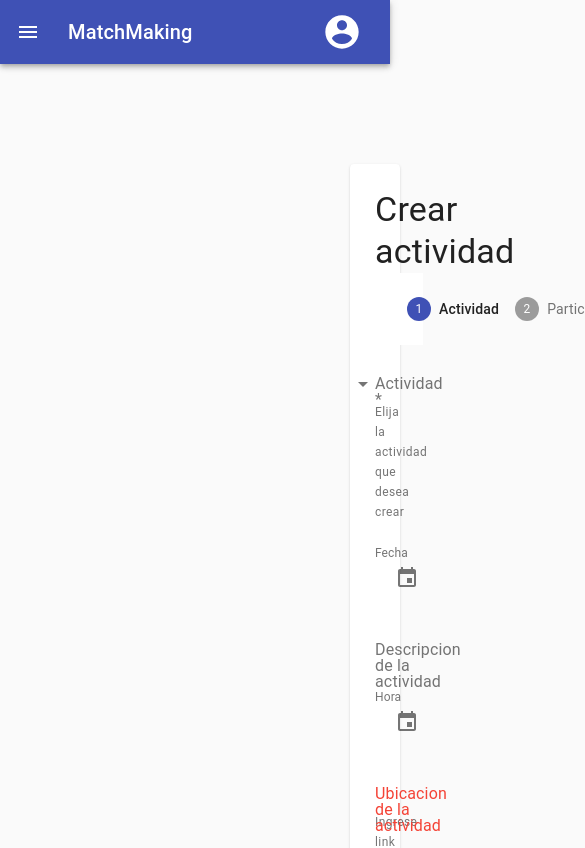
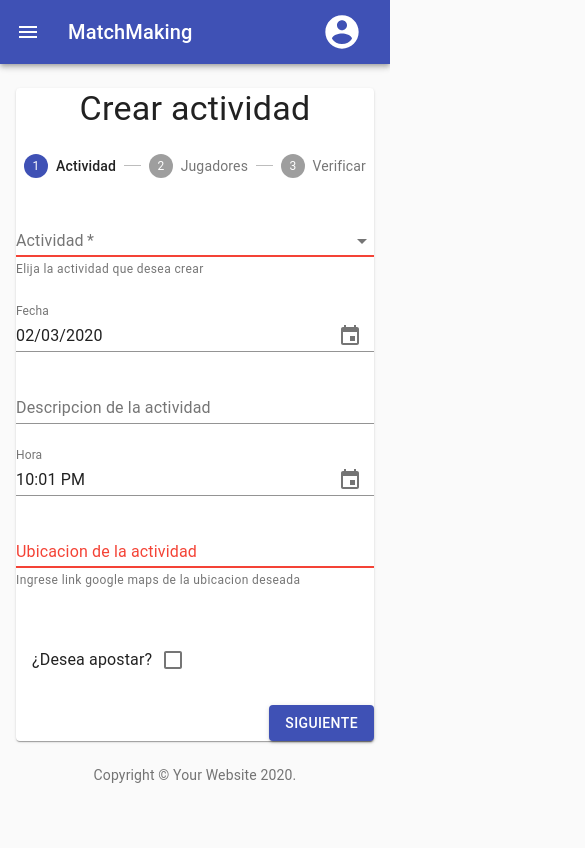
Before and after one commit to IETI-Starsoft/Matchmaking-Frontend, a React (Create React App) app: page /crear-match in a window 390 px wide. Shown: the top 848 px of the page, 585 px wide, since content can reach past the window. Built offline with nearby package versions, Linux system fonts and the light colour scheme.

Commit message:
:iphone: create-activity

```diff
--- a/src/App.js
+++ b/src/App.js
@@ -4,7 +4,7 @@ import Login from "./components/login/Login";
 import SignUp from "./components/login/SignUp";
 import Perfil from "./components/Perfil/usuario/PerfilUsuario";
 
-import { CreateActivity } from "./components/crear_actividad/createActivity";
+import CreateActivity from "./components/crear_actividad/createActivity";
 import CrearEquipo from "./components/Equipo/CreacionEquipo";
 import { ListaDeActividades } from "./components/actividad/ListaDeActividades";
 import PerfilEquipo from "./components/Perfil/equipo/PerfilEquipo";
--- a/src/components/crear_actividad/chooseActivity.js
+++ b/src/components/crear_actividad/chooseActivity.js
@@ -24,10 +24,6 @@ export class ChooseActivity extends React.Component {
 
 
   render(){
-    const FormNotFilled = {
-      background: 'linear-gradient(45deg, #CB3234 30%, #CB3234 90%)',
-
-    };
 
     return (
         <React.Fragment>
@@ -38,7 +34,7 @@ export class ChooseActivity extends React.Component {
             <Grid item xs={12} sm={6}>
             <FormControl required fullWidth>
             <InputLabel htmlFor="age-native-helper">Actividad</InputLabel>
-            {this.props.activity == ""  ?
+            {this.props.activity === ""  ?
             <NativeSelect error
             value={this.props.activity}
             onChange={this.props.changeActivity}
@@ -76,7 +72,7 @@ export class ChooseActivity extends React.Component {
                     </MuiPickersUtilsProvider>
                     </FormControl>
             </Grid>
-            <Grid item xs={4} sm={6}>
+            <Grid item xs={12} sm={6}>
             <FormControl required fullWidth>
             <TextField
               id="descripcion"
@@ -105,7 +101,7 @@ export class ChooseActivity extends React.Component {
             </Grid>
             <Grid item xs={12} sm={6}>
             <FormControl required fullWidth>
-            {this.props.location == "" ?
+            {this.props.location === "" ?
             <TextField error
               id="ubicacion"
               name="Ubicacion"
@@ -127,7 +123,7 @@ export class ChooseActivity extends React.Component {
             <Grid item xs={12} sm={6}>
             <FormControl  margin="normal" fullWidth>
                 { this.props.stateBet ?
-                this.props.bet == 0  ?
+                this.props.bet === 0  ?
                       <Input error
                         label="Cantidad"
                         value={this.props.bet}
--- a/src/components/crear_actividad/createActivity.css
+++ /dev/null
@@ -1,29 +0,0 @@
-.appBar {
-    position: 'relative',
-  }
-
-.layout {
-    width: 'auto';
-    margin-left: 350px;
-    margin-right: 350px;
-
-  }
-.paper {
-    margin-top:100px;
-    margin-bottom: 100px;
-    padding: 25px;
-  }
-
-.stepper {
-    padding: 10px
-  }
-
-.buttons {
-    display: flex;
-    justify-content: flex-end;
-  }
-
-.button {
-    margin-top: 10px;
-    margin-left: 10px;
-  }
--- a/src/components/crear_actividad/createActivity.js
+++ b/src/components/crear_actividad/createActivity.js
@@ -11,11 +11,12 @@ import Typography from '@material-ui/core/Typography';
 import { ChooseActivity } from './chooseActivity';
 import { Participants } from './participants';
 import {Verify} from './verify';
-import './createActivity.css'
 import Menu from "../menu/NavBar";
+import { withStyles } from '@material-ui/core/styles';
 
 
-export class CreateActivity extends React.Component{
+
+class CreateActivity extends React.Component{
 
     constructor(props){
         super(props)
@@ -54,19 +55,19 @@ export class CreateActivity extends React.Component{
           }
 
 
-        const steps = ['Actividad', 'Participantes','Verificar'];
+        const steps = ['Actividad', 'Jugadores','Verificar'];
 
 
         return (
             <React.Fragment>
             <CssBaseline />
             <Menu />
-            <main className="layout">
-              <Paper className="paper">
+            <main className={this.props.classes.layout}>
+              <Paper className={this.props.classes.paper}>
                 <Typography component="h1" variant="h4" align="center">
                   Crear actividad
                 </Typography>
-                <Stepper activeStep={this.state.count} className="stepper">
+                <Stepper activeStep={this.state.count} className={this.props.classes.stepper}>
                   {steps.map(label => (
                     <Step key={label}>
                       <StepLabel>{label}</StepLabel>
@@ -87,9 +88,9 @@ export class CreateActivity extends React.Component{
                   ) : (
                     <React.Fragment>
                       {this.getStepContent(this.state.count)}
-                      <div className="buttons">
+                      <div className={this.props.classes.buttons}>
                         {this.state.count !== 0 && (
-                          <Button onClick={this.handleBack} className="button">
+                          <Button onClick={this.handleBack} className={this.props.classes.button}>
                             Atras
                           </Button>
                         )}
@@ -97,7 +98,7 @@ export class CreateActivity extends React.Component{
                           variant="contained"
                           color="primary"
                           onClick={this.handleNext}
-                          className="button"
+                          className={this.props.classes.button}
                         >
                           {this.state.count === steps.length - 1 ? 'Confirmar Actividad' : 'Siguiente'}
                         </Button>
@@ -115,7 +116,6 @@ export class CreateActivity extends React.Component{
     //choose activity
     handleChangeActivity(e) {
       this.setState({activity: e.target.value})
-      if (this.state.activiy == ""){this.state.fieldsFull = false}
     }
 
     handleDateChange(datee) {this.setState({date: datee})}
@@ -164,7 +164,7 @@ export class CreateActivity extends React.Component{
       const newChecked = [...this.state.checked];
       if (this.state.checkTeams){
         if (currentIndex === -1){
-          if (this.state.checked.length == 0){
+          if (this.state.checked.length === 0){
             newChecked.push(value);
             this.setState({checked:newChecked});
           }
@@ -186,10 +186,10 @@ export class CreateActivity extends React.Component{
 
     // create activity
     handleNext() {
-      if (this.state.count == 0){
+      if (this.state.count === 0){
         this.validateChoose(this.nextStep)
       }
-      else if (this.state.count ==1){
+      else if (this.state.count ===1){
         this.validateParticipants(this.nextStep)
       }
       else{
@@ -202,9 +202,9 @@ export class CreateActivity extends React.Component{
     }
 
     validateChoose(callback){
-      if(this.state.activity != "" && this.state.location != "" ){
-        if (this.state.stateBet == true) {
-          if (this.state.bet != "" && this.state.bet > 0 ){
+      if(this.state.activity !== "" && this.state.location !== "" ){
+        if (this.state.stateBet === true) {
+          if (this.state.bet !== "" && this.state.bet > 0 ){
             callback()
           }
         }
@@ -215,7 +215,7 @@ export class CreateActivity extends React.Component{
     }
 
     validateParticipants(callback){
-      if(this.state.checked.length != 0){
+      if(this.state.checked.length !== 0){
         callback()
       }
     }
@@ -242,7 +242,7 @@ export class CreateActivity extends React.Component{
 
 
           case 2:
-            return  <Verify checkParticipants={this.state.checkParticipants} checked={this.state.checked}
+            return <Verify checkParticipants={this.state.checkParticipants} checked={this.state.checked}
             checkIndividual={this.state.checkIndividual}
             time={this.state.time} date={this.state.date} activity={this.state.activity}
             location={this.state.location}  bet={this.state.bet}  stateBet={this.state.stateBet}
@@ -255,3 +255,41 @@ export class CreateActivity extends React.Component{
         }
       }
     }
+
+const styles = theme => ({
+
+  layout: {
+    width: 'auto',
+    marginLeft: theme.spacing(2),
+    marginRight: theme.spacing(2),
+    [theme.breakpoints.up(600 + theme.spacing(2) * 2)]: {
+      width: 600,
+      marginLeft: 'auto',
+      marginRight: 'auto',
+    },
+  },
+  paper: {
+    marginTop: theme.spacing(3),
+    marginBottom: theme.spacing(3),
+    padding: 0,
+    [theme.breakpoints.up(600 + theme.spacing(3) * 2)]: {
+      marginTop: theme.spacing(6),
+      marginBottom: theme.spacing(6),
+      padding: theme.spacing(3),
+    },
+  },
+  stepper: {
+    padding: theme.spacing(3, 0, 3),
+  },
+  buttons: {
+    display: 'flex',
+    justifyContent: 'flex-end',
+  },
+  button: {
+    marginTop: theme.spacing(3),
+    marginLeft: theme.spacing(1),
+  },
+
+});
+
+export default withStyles(styles)(CreateActivity);
--- a/src/components/crear_actividad/participants.js
+++ b/src/components/crear_actividad/participants.js
@@ -2,13 +2,10 @@ import React from 'react';
 import 'date-fns';
 import Grid from '@material-ui/core/Grid';
 import Typography from '@material-ui/core/Typography';
-import TextField from '@material-ui/core/TextField';
 import FormControlLabel from '@material-ui/core/FormControlLabel';
 import Checkbox from '@material-ui/core/Checkbox';
 import FormControl from '@material-ui/core/FormControl';
 import 'react-datepicker/dist/react-datepicker.css';
-import InputAdornment from '@material-ui/core/InputAdornment';
-import Input from '@material-ui/core/Input';
 import List from '@material-ui/core/List';
 import ListItem from '@material-ui/core/ListItem';
 import Avatar from '@material-ui/core/Avatar';
@@ -31,7 +28,7 @@ export class Participants extends React.Component {
 
         </Typography>
         <Grid container spacing={1}>
-          <Grid item sm={4}>
+          <Grid item xs={12} sm={4}>
 
             <FormControlLabel className="checkbox"
               control={<Checkbox checked={this.props.checkParticipants} size="medium" color="secondary" onChange={this.props.changeCheckParticipants} name="participantes" value="yes" />}
@@ -55,7 +52,7 @@ export class Participants extends React.Component {
                           <Checkbox
                             edge="end"
                             onChange={() => this.props.changeChecked(value)}
-                            checked={this.props.checked.indexOf(value) != -1}
+                            checked={this.props.checked.indexOf(value) !== -1}
                             inputProps={{ 'aria-labelledby': labelId }}
                           />
                         </ListItemSecondaryAction>
@@ -66,7 +63,7 @@ export class Participants extends React.Component {
                 : null}
             </FormControl>
           </Grid>
-          <Grid item sm={4}>
+          <Grid item xs={12}  sm={4}>
 
             <FormControlLabel className="checkbox"
               control={<Checkbox checked={this.props.checkTeams} size="medium" color="secondary" onChange={this.props.changeCheckTeams} name="Equipo" value="yes" />}
@@ -91,7 +88,7 @@ export class Participants extends React.Component {
                           <Checkbox
                             edge="end"
                             onChange={() => this.props.changeChecked(value)}
-                            checked={this.props.checked.indexOf(value) != -1}
+                            checked={this.props.checked.indexOf(value) !== -1}
                             inputProps={{ 'aria-labelledby': labelId }}
                           />
                         </ListItemSecondaryAction>
@@ -103,7 +100,7 @@ export class Participants extends React.Component {
             </FormControl>
 
           </Grid>
-          <Grid item sm={4}>
+          <Grid item xs={12}  sm={4}>
             <FormControlLabel className="checkbox"
               control={<Checkbox checked={this.props.checkIndividual} size="medium" color="secondary" onChange={this.props.changeCheckIndividual} name="Individual" value="yes" />}
               label="Individual" labelPlacement="start"
--- a/src/components/crear_actividad/verify.js
+++ b/src/components/crear_actividad/verify.js
@@ -2,19 +2,13 @@ import React from 'react';
 import 'date-fns';
 import Grid from '@material-ui/core/Grid';
 import Typography from '@material-ui/core/Typography';
-import TextField from '@material-ui/core/TextField';
-import FormControlLabel from '@material-ui/core/FormControlLabel';
-import Checkbox from '@material-ui/core/Checkbox';
 import FormControl from '@material-ui/core/FormControl';
 import DateFnsUtils from '@date-io/date-fns';
 import {MuiPickersUtilsProvider,KeyboardDatePicker,KeyboardTimePicker } from '@material-ui/pickers'
 import 'react-datepicker/dist/react-datepicker.css';
-import InputAdornment from '@material-ui/core/InputAdornment';
-import Input from '@material-ui/core/Input';
 import List from '@material-ui/core/List';
 import ListItem from '@material-ui/core/ListItem';
 import Avatar from '@material-ui/core/Avatar';
-import ListItemSecondaryAction from '@material-ui/core/ListItemSecondaryAction';
 import ListItemText from '@material-ui/core/ListItemText';
 import ListItemAvatar from '@material-ui/core/ListItemAvatar';
 import './participants.css'
@@ -34,8 +28,8 @@ export class Verify extends React.Component {
     return (
         <React.Fragment>
 
-          <Grid container spacing={0} >
-          <Grid item xs={6}>
+          <Grid container spacing={1} >
+          <Grid item xs={12}  sm={6}>
           <center>
             <Typography variant="h6" gutterBottom>
               Participantes
@@ -58,7 +52,7 @@ export class Verify extends React.Component {
                       })}
                     </List>
           </Grid>
-          <Grid item xs={6}>
+          <Grid item xs={12} sm={6}>
                   <center>
                     <Typography variant="h6" gutterBottom>
                       Detalles
```
